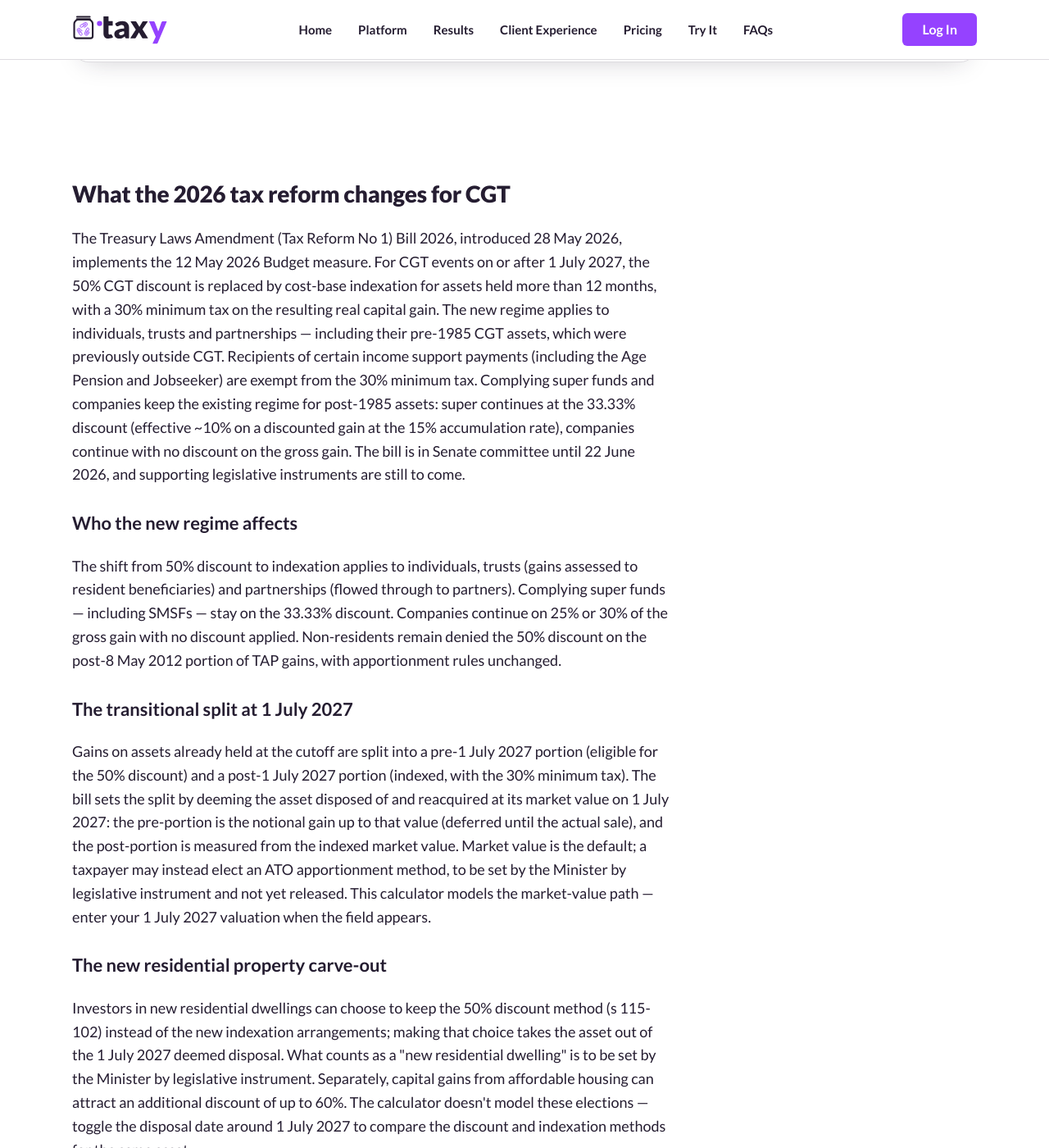
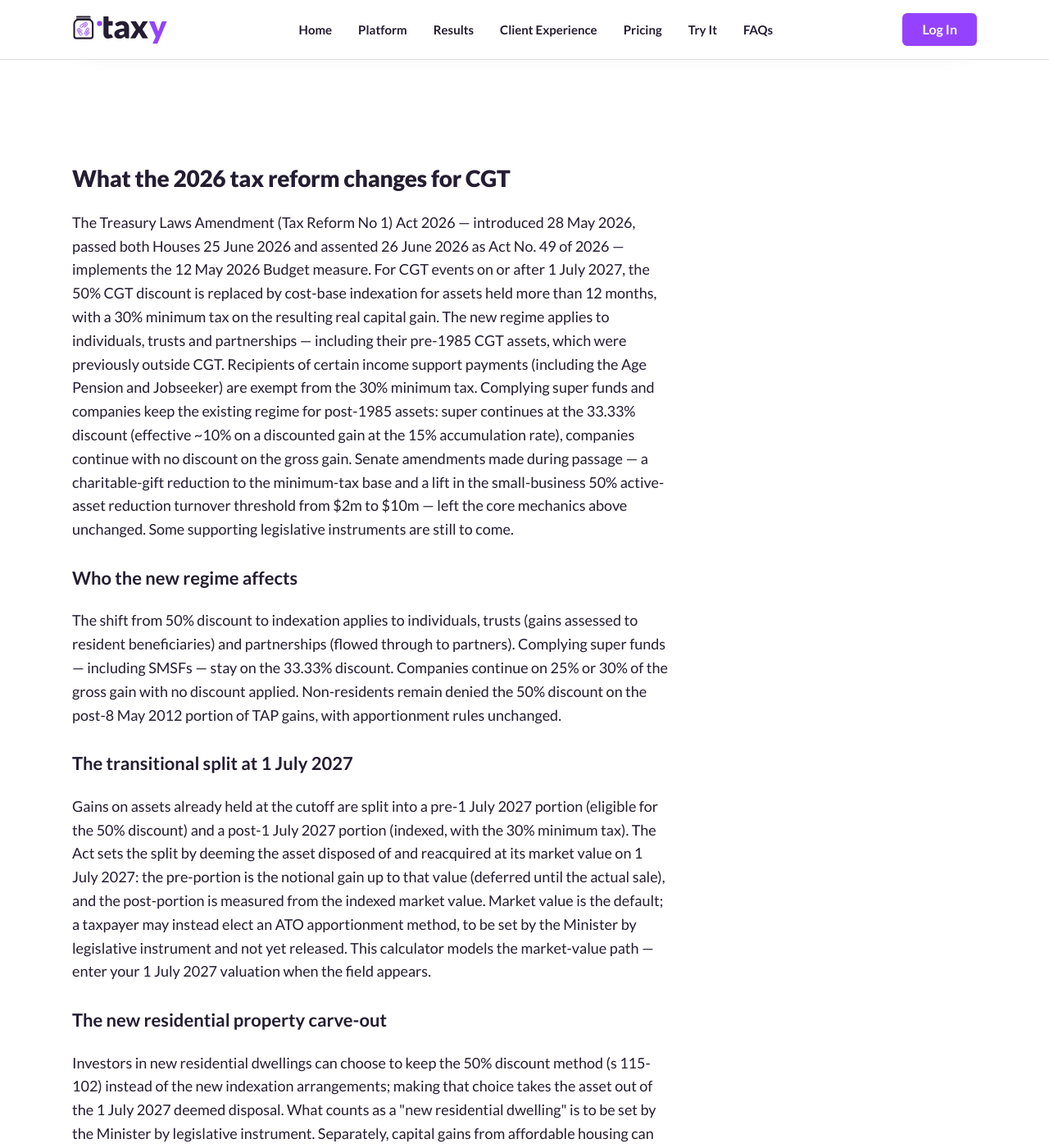
Before and after one commit to taxy-au/taxy-website, a Jekyll site: the page built from cgt-discount-calculator.html, in a window 1280 px wide and 1400 px high, scrolled down 1646 px. Shown: the whole window at 82% size. Built offline with Jekyll 4.4.1, drawn with Linux system fonts in a browser that asks for light colours; some of the changed text lies outside the part shown.

Commit message:
cgt: reframe calculator copy from Bill to enacted Act
Treasury Laws Amendment (Tax Reform No 1) Bill 2026 passed both Houses
25 June 2026 and received royal assent 26 June 2026 (Act No. 49 of
2026). Core mechanics passed unchanged, so the engine is untouched —
this drops all "isn't yet law / Senate committee" framing, cites the
Act and its rates companion, and notes the Senate amendments
(charitable-gift reduction, $10m small-business threshold) that don't
affect the modelled numbers. Instrument caveats (apportionment method,
CPI series) stay, as those remain unreleased.

Co-Authored-By: Claude Fable 5 <noreply@anthropic.com>

```diff
--- a/cgt-discount-calculator.html
+++ b/cgt-discount-calculator.html
@@ -1,20 +1,20 @@
 ---
 layout: marketing
 title: "Capital gains tax (CGT) discount calculator 2026"
-description: "Model a CGT event under the 2026 Tax Reform No 1 Bill — the 1 July 2027 shift from the 50% discount to cost-base indexation. Built for Australian accountants as a guide for client conversations about timing disposals pre or post 1 July 2027."
+description: "Model a CGT event under the 2026 Tax Reform No 1 Act — the 1 July 2027 shift from the 50% discount to cost-base indexation. Built for Australian accountants as a guide for client conversations about timing disposals pre or post 1 July 2027."
 permalink: /tools/cgt-discount-calculator/
 image: /assets/img/og-cgt-calculator.png
 ---
 
 {% include hero.html
    title="Capital gains tax discount calculator"
-   subtitle="Model a capital gains tax (CGT) event under the 2026 Tax Reform No 1 Bill — general guidance for accountants whose clients want information on whether to dispose of an asset pre or post 1 July 2027."
+   subtitle="Model a capital gains tax (CGT) event under the 2026 Tax Reform No 1 Act — general guidance for accountants whose clients want information on whether to dispose of an asset pre or post 1 July 2027."
 %}
 
 <section class="section section--tight" id="calculator">
   <div class="container">
     <div class="budget-watch">
-      <strong>Updated — Tax Reform Bill introduced 28 May 2026.</strong> The Treasury Laws Amendment (Tax Reform No 1) Bill 2026 replaces the 50% CGT discount with cost-base indexation from 1 July 2027, adds a 30% minimum tax on real capital gains for individuals, trusts and partnerships, and brings pre-1985 assets into CGT for disposals on or after that date. Assets held across 1 July 2027 are split at their market value on that day. Complying super funds (incl. SMSFs) and companies keep the existing regime for post-1985 assets. The bill is before the Senate Economics Legislation Committee (report due 22 June 2026) and isn't yet law; some mechanics — including the ATO apportionment method — sit in legislative instruments not yet released.
+      <strong>Updated — the reform is now law (royal assent 26 June 2026).</strong> The Treasury Laws Amendment (Tax Reform No 1) Act 2026 (Act No. 49 of 2026) replaces the 50% CGT discount with cost-base indexation from 1 July 2027, adds a 30% minimum tax on real capital gains for individuals, trusts and partnerships, and brings pre-1985 assets into CGT for disposals on or after that date. Assets held across 1 July 2027 are split at their market value on that day. Complying super funds (incl. SMSFs) and companies keep the existing regime for post-1985 assets. Some mechanics — including the elective ATO apportionment method — still sit in legislative instruments not yet released.
     </div>
 
     <div class="calc">
@@ -163,20 +163,20 @@ image: /assets/img/og-cgt-calculator.png
       <details class="calc__methodology">
         <summary>Rules &amp; edge cases</summary>
         <div class="calc__methodology-body">
-          <p>This calculator reflects the Treasury Laws Amendment (Tax Reform No 1) Bill 2026 (introduced 28 May 2026) and the accompanying Imposition Bill. The bill is before the Senate Economics Legislation Committee until 22 June 2026 and isn't yet law, so figures remain a guide. Two mechanics still sit in legislative instruments not yet released — the ATO apportionment method (the alternative to a market valuation at 1 July 2027) and the CPI series behind indexation — so the calculator defaults to the market-value split and projects a single editable inflation rate. The cost-base field assumes the five ATO cost-base elements are already rolled in, including any AMIT adjustments for managed funds and ETFs.</p>
+          <p>This calculator reflects the Treasury Laws Amendment (Tax Reform No 1) Act 2026 (Act No. 49 of 2026, royal assent 26 June 2026) and the accompanying Income Tax Rates Amendment (Tax Reform No 1) Act 2026. The new rules apply from 1 July 2027, and figures remain a guide. Two mechanics still sit in legislative instruments not yet released — the ATO apportionment method (the alternative to a market valuation at 1 July 2027) and the CPI series behind indexation — so the calculator defaults to the market-value split and projects a single editable inflation rate. The cost-base field assumes the five ATO cost-base elements are already rolled in, including any AMIT adjustments for managed funds and ETFs.</p>
 
           <h4>Who's in the new regime</h4>
           <p>From 1 July 2027 the 50% CGT discount is replaced by cost-base indexation for individuals, trusts and partnerships. The post-1 July 2027 portion of any indexed gain attracts a 30% minimum tax rate. Complying super funds (incl. SMSFs) and companies are unchanged — super at the 33.33% discount, companies at 0%.</p>
 
           <h4>Holding period</h4>
-          <p>More than 12 months between acquisition and CGT event, with both days excluded. The bill keeps the 12-month test, and the deemed disposal at 1 July 2027 is disregarded for it — the full holding period still counts (EM 1.56–1.57). ≤ 365 days means no discount and no indexation — full gain assessable at the entity's rate, including straddling disposals.</p>
+          <p>More than 12 months between acquisition and CGT event, with both days excluded. The Act keeps the 12-month test, and the deemed disposal at 1 July 2027 is disregarded for it — the full holding period still counts (EM 1.56–1.57). ≤ 365 days means no discount and no indexation — full gain assessable at the entity's rate, including straddling disposals.</p>
 
           <h4>Transitional split at 1 July 2027</h4>
-          <p>For an asset held across 1 July 2027, the bill deems an individual or trust to dispose of it and reacquire it at its market value on 1 July 2027 (Subdivision 112-E, ss 112-155/165). The gain splits in two: a pre-1 July 2027 notional gain (market value − cost base), taxed under the old law with the 50% discount and deferred until the asset is actually sold; and a post-1 July 2027 gain (proceeds − the indexed market value), taxed under the new law with the 30% minimum tax. Market value is the default. A taxpayer may instead elect an apportionment method to be set by the Minister by legislative instrument (EM 1.110) — that instrument isn't released, so the calculator models the market-value path only. Enter the 1 July 2027 valuation in the field that appears for straddling disposals.</p>
+          <p>For an asset held across 1 July 2027, the Act deems an individual or trust to dispose of it and reacquire it at its market value on 1 July 2027 (Subdivision 112-E, ss 112-155/165). The gain splits in two: a pre-1 July 2027 notional gain (market value − cost base), taxed under the old law with the 50% discount and deferred until the asset is actually sold; and a post-1 July 2027 gain (proceeds − the indexed market value), taxed under the new law with the 30% minimum tax. Market value is the default. A taxpayer may instead elect an apportionment method to be set by the Minister by legislative instrument (EM 1.110) — that instrument isn't released, so the calculator models the market-value path only. Enter the 1 July 2027 valuation in the field that appears for straddling disposals.</p>
 
           <h4>Pre-1985 acquisitions</h4>
           <p><strong>Disposed before 1 July 2027.</strong> Pre-CGT — no CGT event arises (CGT event K6 aside).</p>
-          <p><strong>Disposed on or after 1 July 2027.</strong> The gain accrued before 1 July 2027 stays exempt; the gain accruing from that date is brought into CGT and taxed under the new arrangements. The bill applies this to all entities, including companies (EM Table 1.2, row 2). For individuals and trusts the calculator anchors the post-2027 leg on the 1 July 2027 market value and indexes from there. Company cost-base mechanics for the caught portion aren't spelled out in the bill, so the calculator doesn't model a company's pre-1985 catch — it still shows that case as fully exempt. Treat it as out of scope pending detail.</p>
+          <p><strong>Disposed on or after 1 July 2027.</strong> The gain accrued before 1 July 2027 stays exempt; the gain accruing from that date is brought into CGT and taxed under the new arrangements. The Act applies this to all entities, including companies (EM Table 1.2, row 2). For individuals and trusts the calculator anchors the post-2027 leg on the 1 July 2027 market value and indexes from there. Company cost-base mechanics for the caught portion aren't spelled out in the Act, so the calculator doesn't model a company's pre-1985 catch — it still shows that case as fully exempt. Treat it as out of scope pending detail.</p>
 
           <h4>Partnerships</h4>
           <p>CGT in a partnership flows through to each partner. Model a partner's share with the entity type that matches them (Individual or Trust) — the 30% minimum tax applies the same way.</p>
@@ -193,13 +193,13 @@ image: /assets/img/og-cgt-calculator.png
   <div class="container">
     <div class="prose">
       <h2>What the 2026 tax reform changes for CGT</h2>
-      <p>The Treasury Laws Amendment (Tax Reform No 1) Bill 2026, introduced 28 May 2026, implements the 12 May 2026 Budget measure. For CGT events on or after 1 July 2027, the 50% CGT discount is replaced by cost-base indexation for assets held more than 12 months, with a 30% minimum tax on the resulting real capital gain. The new regime applies to individuals, trusts and partnerships — including their pre-1985 CGT assets, which were previously outside CGT. Recipients of certain income support payments (including the Age Pension and Jobseeker) are exempt from the 30% minimum tax. Complying super funds and companies keep the existing regime for post-1985 assets: super continues at the 33.33% discount (effective ~10% on a discounted gain at the 15% accumulation rate), companies continue with no discount on the gross gain. The bill is in Senate committee until 22 June 2026, and supporting legislative instruments are still to come.</p>
+      <p>The Treasury Laws Amendment (Tax Reform No 1) Act 2026 — introduced 28 May 2026, passed both Houses 25 June 2026 and assented 26 June 2026 as Act No. 49 of 2026 — implements the 12 May 2026 Budget measure. For CGT events on or after 1 July 2027, the 50% CGT discount is replaced by cost-base indexation for assets held more than 12 months, with a 30% minimum tax on the resulting real capital gain. The new regime applies to individuals, trusts and partnerships — including their pre-1985 CGT assets, which were previously outside CGT. Recipients of certain income support payments (including the Age Pension and Jobseeker) are exempt from the 30% minimum tax. Complying super funds and companies keep the existing regime for post-1985 assets: super continues at the 33.33% discount (effective ~10% on a discounted gain at the 15% accumulation rate), companies continue with no discount on the gross gain. Senate amendments made during passage — a charitable-gift reduction to the minimum-tax base and a lift in the small-business 50% active-asset reduction turnover threshold from $2m to $10m — left the core mechanics above unchanged. Some supporting legislative instruments are still to come.</p>
 
       <h3>Who the new regime affects</h3>
       <p>The shift from 50% discount to indexation applies to individuals, trusts (gains assessed to resident beneficiaries) and partnerships (flowed through to partners). Complying super funds — including SMSFs — stay on the 33.33% discount. Companies continue on 25% or 30% of the gross gain with no discount applied. Non-residents remain denied the 50% discount on the post-8 May 2012 portion of TAP gains, with apportionment rules unchanged.</p>
 
       <h3>The transitional split at 1 July 2027</h3>
-      <p>Gains on assets already held at the cutoff are split into a pre-1 July 2027 portion (eligible for the 50% discount) and a post-1 July 2027 portion (indexed, with the 30% minimum tax). The bill sets the split by deeming the asset disposed of and reacquired at its market value on 1 July 2027: the pre-portion is the notional gain up to that value (deferred until the actual sale), and the post-portion is measured from the indexed market value. Market value is the default; a taxpayer may instead elect an ATO apportionment method, to be set by the Minister by legislative instrument and not yet released. This calculator models the market-value path — enter your 1 July 2027 valuation when the field appears.</p>
+      <p>Gains on assets already held at the cutoff are split into a pre-1 July 2027 portion (eligible for the 50% discount) and a post-1 July 2027 portion (indexed, with the 30% minimum tax). The Act sets the split by deeming the asset disposed of and reacquired at its market value on 1 July 2027: the pre-portion is the notional gain up to that value (deferred until the actual sale), and the post-portion is measured from the indexed market value. Market value is the default; a taxpayer may instead elect an ATO apportionment method, to be set by the Minister by legislative instrument and not yet released. This calculator models the market-value path — enter your 1 July 2027 valuation when the field appears.</p>
 
       <h3>The new residential property carve-out</h3>
       <p>Investors in new residential dwellings can choose to keep the 50% discount method (s 115-102) instead of the new indexation arrangements; making that choice takes the asset out of the 1 July 2027 deemed disposal. What counts as a "new residential dwelling" is to be set by the Minister by legislative instrument. Separately, capital gains from affordable housing can attract an additional discount of up to 60%. The calculator doesn't model these elections — toggle the disposal date around 1 July 2027 to compare the discount and indexation methods for the same asset.</p>
@@ -208,10 +208,10 @@ image: /assets/img/og-cgt-calculator.png
       <p>CGT event A1 disposals only, for a single client, across the four entity types practitioners model day-to-day (Individual, Trust, SMSF, Company). For disposals straddling 1 July 2027 it also takes a market value at that date to split the gain. The Cost base field expects the total across the five ATO elements — first (acquisition cost), second (incidental costs of acquisition and disposal: brokerage, stamp duty, legals), third (non-deductible costs of ownership for assets acquired after 20 August 1991), fourth (capital improvements), fifth (capital costs of preserving or defending title) — plus any AMIT cost-base adjustments for managed funds and ETFs. Use the Inputs drop-down on the result card to echo what was entered and copy figures into firm working papers.</p>
 
       <h3>What this calculator doesn't model</h3>
-      <p>The ATO apportionment method (the alternative to a 1 July 2027 market valuation, pending its legislative instrument), the new-residential-dwelling and affordable-housing elections, a company's pre-1985 catch (caught by the bill but its cost-base mechanics aren't yet specified — the calculator still shows that case as exempt), the income-support / Age Pension exemption from the 30% minimum tax, the small business CGT concessions (15-year exemption, 50% active asset reduction, retirement exemption, rollover), the main residence exemption (full or partial), foreign-resident TAP apportionment, scrip-for-scrip rollover, demerger relief, deceased estate cost-base rules, in-specie transfers, capital losses carried forward, Medicare levy and offsets. SMSF pension-phase 0% applies to segregated current pension assets — unsegregated funds use the ECPI proportion, also not modelled. Run client-specific scenarios through your firm's working papers; this is general information, not financial, tax or legal advice.</p>
+      <p>The ATO apportionment method (the alternative to a 1 July 2027 market valuation, pending its legislative instrument), the new-residential-dwelling and affordable-housing elections, a company's pre-1985 catch (caught by the Act but its cost-base mechanics aren't yet specified — the calculator still shows that case as exempt), the income-support / Age Pension exemption from the 30% minimum tax, the small business CGT concessions (15-year exemption, 50% active asset reduction, retirement exemption, rollover), the main residence exemption (full or partial), foreign-resident TAP apportionment, scrip-for-scrip rollover, demerger relief, deceased estate cost-base rules, in-specie transfers, capital losses carried forward, Medicare levy and offsets. SMSF pension-phase 0% applies to segregated current pension assets — unsegregated funds use the ECPI proportion, also not modelled. Run client-specific scenarios through your firm's working papers; this is general information, not financial, tax or legal advice.</p>
 
       <h3>CGT discount history</h3>
-      <p>The 50% CGT discount has applied to disposals by individuals and most trusts since 21 September 1999, replacing the indexation method that applied from the introduction of CGT on 20 September 1985. The 2026 Tax Reform No 1 Bill revives indexation — in modified form, with the 30% minimum tax rate — from 1 July 2027.</p>
+      <p>The 50% CGT discount has applied to disposals by individuals and most trusts since 21 September 1999, replacing the indexation method that applied from the introduction of CGT on 20 September 1985. The 2026 Tax Reform No 1 Act revives indexation — in modified form, with the 30% minimum tax rate — from 1 July 2027.</p>
     </div>
   </div>
 </section>
```
Also changed, not shown: assets/js/cgt-calculator.js (+14 -11 lines).
